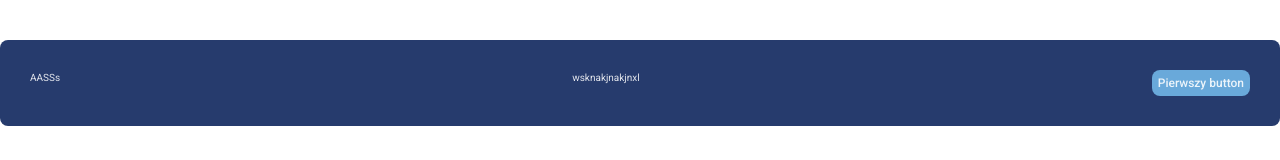
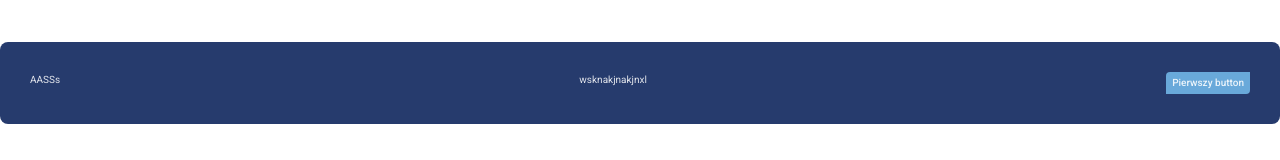
Before and after one commit to AdNowacki/Webwizards, a Vue app: page / in a window 1280 px wide. Shown: the part 310-470 px from the top of the page. Built offline with nearby package versions, Linux system fonts and the light colour scheme.

Commit message:
Changed Btn styles

```diff
--- a/src/components/atoms/Btn/style.scss
+++ b/src/components/atoms/Btn/style.scss
@@ -7,8 +7,10 @@
   --btn-bg-secondary: #ffffff;
   --btn-bg-inline: transparent;
 
-  padding: 0.5rem;;
-  font-size: 1.2rem;
+  padding: 0.5rem;
+  line-height: 1;
+  font-size: 1rem;
+  border-radius: var(--border-radius-xs) 0;
 
 
   &--primary {
--- a/src/style.css
+++ b/src/style.css
@@ -1,6 +1,7 @@
 :root {
   --max-width-page: 1280px;
   --border-radius-default: 8px;
+  --border-radius-xs: 4px;
   --gap-default: 20px;
 
   font-family: Roboto, system-ui, Avenir, Helvetica, Arial, sans-serif;
```
